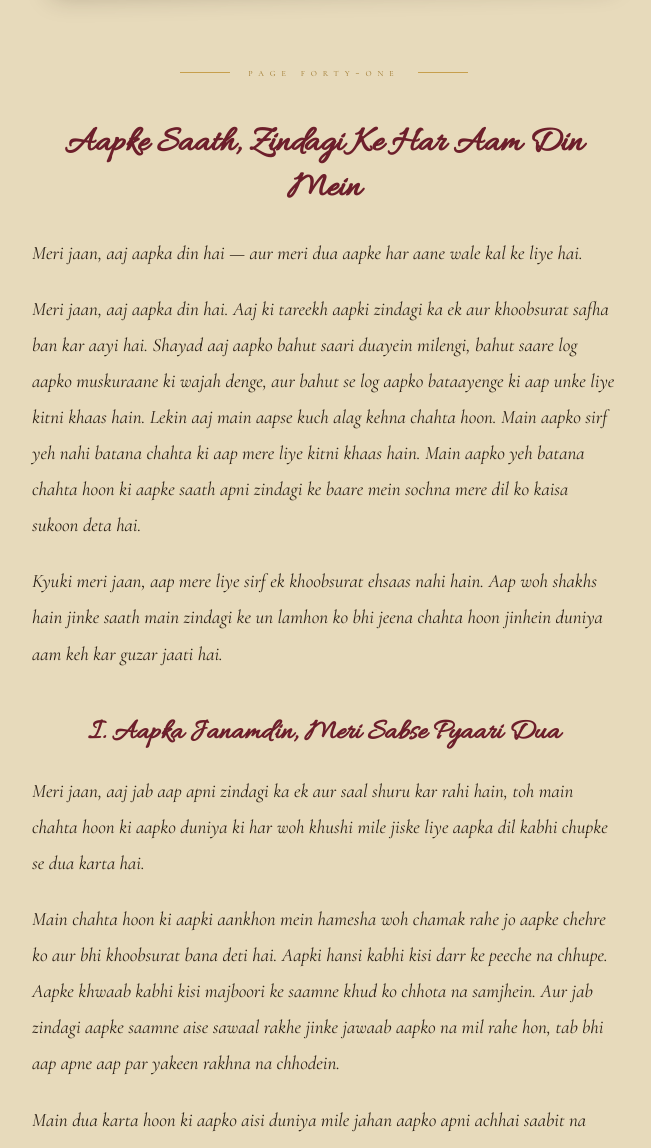
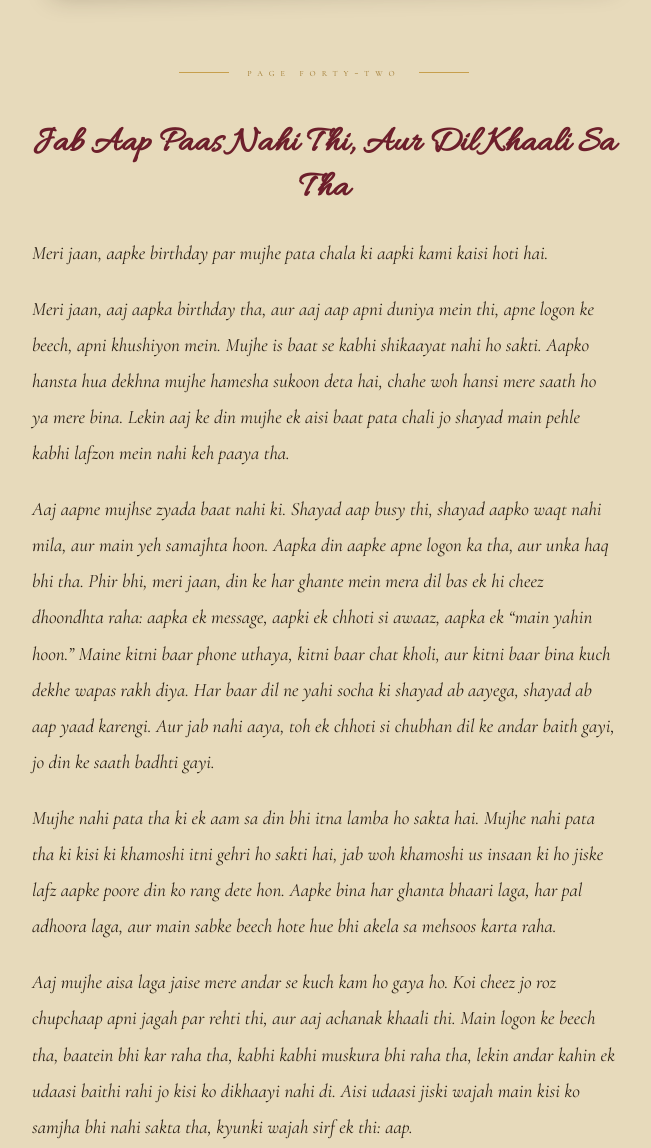
Before and after one commit to hunainapagluuu-rgb/AFFECTION, a plain HTML site: page index.html in a window 1280 px wide. Shown: the part 1760-2908 px from the top of the page, without its empty margins (316-967 px from the left). Drawn offline with nearby package versions, Linux system fonts and the light colour scheme; a web font is replaced by a local one.

Commit message:
Update index.html

```diff
--- a/index.html
+++ b/index.html
@@ -611,6 +611,13 @@
   .page40-closing p:first-child{ color:var(--wine); font-size:22px; }
   .page40-closing .page40-signoff{ color:var(--wine); text-align:center; margin-top:26px; }
 
+  /* ---------- page forty-two: birthday, distance and missing her ---------- */
+  .page-forty-two{padding-top:10px;}
+  .page42-title{font-size:36px;line-height:1.25;margin:0 0 24px;}
+  .page42-dedication{margin:0 0 28px;color:var(--wine);font:italic 20px/1.8 'Cormorant Garamond',serif;text-align:center;}
+  .page-forty-two>p{font:italic 19px/1.9 'Cormorant Garamond',serif;color:var(--ink);text-align:left;margin:0 0 20px;}
+  @media(max-width:600px){.page-forty-two{padding-left:21px;padding-right:21px;padding-bottom:48px}.page42-title{font-size:32px}.page42-dedication{font-size:19px}.page-forty-two>p{font-size:18px;line-height:1.85}}
+
   /* ---------- page forty-one: birthday letter ---------- */
   .page-forty-one{padding-top:10px;}
   .page41-title{font-size:36px;line-height:1.25;margin:0 0 24px;}
@@ -672,7 +679,21 @@
 <p>Kyuki sach toh ye hai…</p>
 <p>main tumhe describe karna chahta hoon, lekin har baar words se zyada tum yaad aa jaati ho.</p>
 </div>
-</section><div class="page-marker page41-marker"><span>page forty-one</span></div>
+</section><div class="page-marker page42-marker"><span>page forty-two</span></div>
+<section class="page-two-wrap page-forty-two" aria-labelledby="page42-title" id="page42">
+  <h2 class="page-title page42-title" id="page42-title">Jab Aap Paas Nahi Thi, Aur Dil Khaali Sa Tha</h2>
+  <p class="page42-dedication">Meri jaan, aapke birthday par mujhe pata chala ki aapki kami kaisi hoti hai.</p>
+  <p>Meri jaan, aaj aapka birthday tha, aur aaj aap apni duniya mein thi, apne logon ke beech, apni khushiyon mein. Mujhe is baat se kabhi shikaayat nahi ho sakti. Aapko hansta hua dekhna mujhe hamesha sukoon deta hai, chahe woh hansi mere saath ho ya mere bina. Lekin aaj ke din mujhe ek aisi baat pata chali jo shayad main pehle kabhi lafzon mein nahi keh paaya tha.</p>
+  <p>Aaj aapne mujhse zyada baat nahi ki. Shayad aap busy thi, shayad aapko waqt nahi mila, aur main yeh samajhta hoon. Aapka din aapke apne logon ka tha, aur unka haq bhi tha. Phir bhi, meri jaan, din ke har ghante mein mera dil bas ek hi cheez dhoondhta raha: aapka ek message, aapki ek chhoti si awaaz, aapka ek “main yahin hoon.” Maine kitni baar phone uthaya, kitni baar chat kholi, aur kitni baar bina kuch dekhe wapas rakh diya. Har baar dil ne yahi socha ki shayad ab aayega, shayad ab aap yaad karengi. Aur jab nahi aaya, toh ek chhoti si chubhan dil ke andar baith gayi, jo din ke saath badhti gayi.</p>
+  <p>Mujhe nahi pata tha ki ek aam sa din bhi itna lamba ho sakta hai. Mujhe nahi pata tha ki kisi ki khamoshi itni gehri ho sakti hai, jab woh khamoshi us insaan ki ho jiske lafz aapke poore din ko rang dete hon. Aapke bina har ghanta bhaari laga, har pal adhoora laga, aur main sabke beech hote hue bhi akela sa mehsoos karta raha.</p>
+  <p>Aaj mujhe aisa laga jaise mere andar se kuch kam ho gaya ho. Koi cheez jo roz chupchaap apni jagah par rehti thi, aur aaj achanak khaali thi. Main logon ke beech tha, baatein bhi kar raha tha, kabhi kabhi muskura bhi raha tha, lekin andar kahin ek udaasi baithi rahi jo kisi ko dikhaayi nahi di. Aisi udaasi jiski wajah main kisi ko samjha bhi nahi sakta tha, kyunki wajah sirf ek thi: aap.</p>
+  <p>Main bahut udaas tha, meri jaan. Aur main chahta hoon ki aap yeh samjhein ki yeh udaasi kisi shikaayat se nahi aayi thi. Aapne kuch galat nahi kiya. Yeh udaasi isliye thi ki aaj ke din main aapke sabse zyada paas hona chahta tha, aur aaj hi sabse zyada door mehsoos hua. Jis din main aapko sabse zyada khush dekhna chahta tha, usi din main aapki khushi ka hissa nahi ban paaya, aur shayad yahi baat mere dil ko sabse zyada chubhi.</p>
+  <p>Mujhe lagta hai kuch log hamari zindagi mein aise aa jaate hain ki unki jagah kabhi koi aur le hi nahi sakta. Jab woh paas hote hain toh hum yeh mehsoos hi nahi karte ki hum unpar kitna depend karne lage hain. Lekin jab ek din unki awaaz nahi aati, tab ehsaas hota hai ki woh humare din ki aadat nahi, humari dhadkan ka hissa ban chuke hain. Aaj mujhe wahi ehsaas hua.</p>
+  <p>Shayad mohabbat sirf saath rehne mein nahi hoti. Shayad woh un khaali lamhon mein bhi hoti hai jab hum kisi ko itna yaad karte hain ki dil bhaari ho jaaye aur aankhein bina wajah nam ho jaayein. Aaj mujhe samajh aaya ki aap mere liye sirf ek aadat nahi, ek zaroorat ban chuki hain. Aisi zaroorat jo bina maange dil mein jagah bana leti hai, aur jiske na hone par duniya thodi si adhoori lagti hai.</p>
+  <p>Main aapse yeh nahi keh raha ki aap mere liye apni khushiyan chhod dein. Main chahta hoon ki aap hamesha hanste rahein, apne logon ke saath, apni duniya mein, bina kisi guilt ke. Main bas itna chahta hoon ki aap jaanein ki jab aap hansti hain, toh meri duniya roshan hoti hai, aur jab aap door hoti hain, toh meri duniya thodi si khaamosh ho jaati hai.</p>
+  <p>Aaj ka din guzar gaya, aur main aapse naaraaz nahi hoon. Mere dil mein aapke liye sirf pyaar hai, aur bas itna kehna tha ki aapke bina yeh din kuch adhoora sa tha. Meri bas ek chhoti si dua hai: aane wale har birthday par, aap chahe kitni bhi busy ho ya kitni bhi door, aapko yeh yaad rahe ki koi hai jo aapko dil se yaad karta hai, aapke ek message ka pyaar se intezaar karta hai, aur aapke bina bhi aapko apni har dua mein saath rakhta hai.</p>
+</section>
+<div class="page-marker page41-marker"><span>page forty-one</span></div>
 <section class="page-two-wrap page-forty-one" aria-labelledby="page41-title" id="page41">
   <h2 class="page-title page41-title" id="page41-title">Aapke Saath, Zindagi Ke Har Aam Din Mein</h2>
   <p class="page41-dedication">Meri jaan, aaj aapka din hai — aur meri dua aapke har aane wale kal ke liye hai.</p>
```
